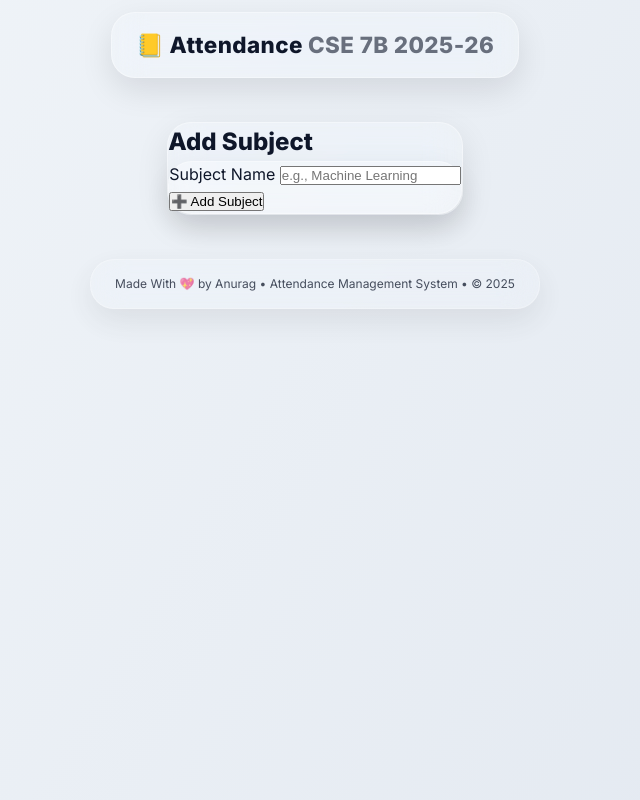
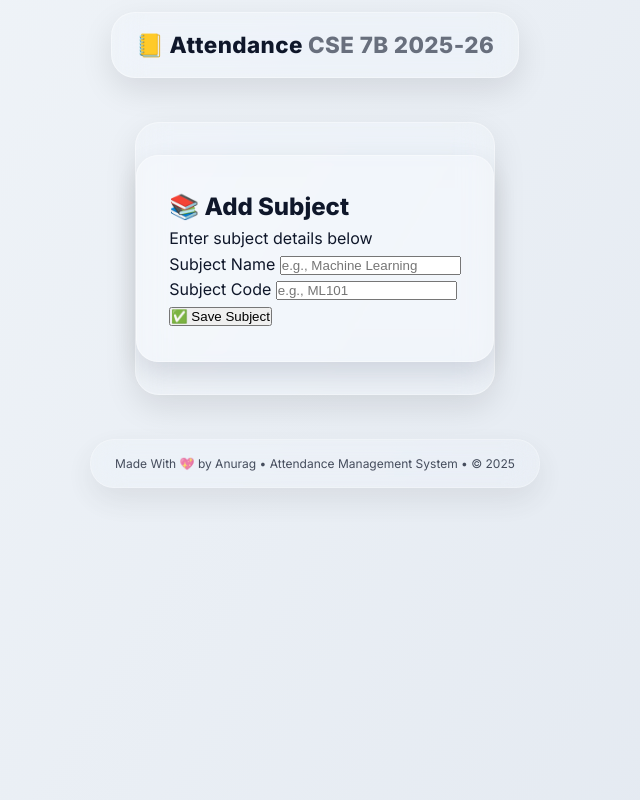
Before and after one commit to Anurag-M1/Personal-Attendence-System, a Flask app: page /add_subject in a window 1280 px wide. Shown: the whole page, without its empty margins (325-965 px from the left). Run offline with Flask 3, Linux system fonts and the light colour scheme; some libraries are stand-ins or nearby versions.

Commit message:
Update add_subject.html

```diff
--- a/templates/add_subject.html
+++ b/templates/add_subject.html
@@ -1,9 +1,11 @@
 {% extends "base.html" %}
 
 {% block content %}
-  <h2 class="title">Add Subject</h2>
+  <div class="student-card">
+    <h2 class="title">📚 Add Subject</h2>
+    <p class="muted">Enter subject details below</p>
 
-  <form method="post" class="form glass">
+    <form method="post" class="form">
       <div class="row">
         <div class="col">
           <label class="label">Subject Name</label>
@@ -15,6 +17,20 @@
             required>
         </div>
       </div>
-    <button class="btn" type="submit">➕ Add Subject</button>
+
+      <div class="row">
+        <div class="col">
+          <label class="label">Subject Code</label>
+          <input
+            class="input"
+            type="text"
+            name="code"
+            placeholder="e.g., ML101"
+            required>
+        </div>
+      </div>
+
+      <button class="btn" type="submit">✅ Save Subject</button>
     </form>
+  </div>
 {% endblock %}
```
Lines whose indentation alone changed are shown as unchanged.
